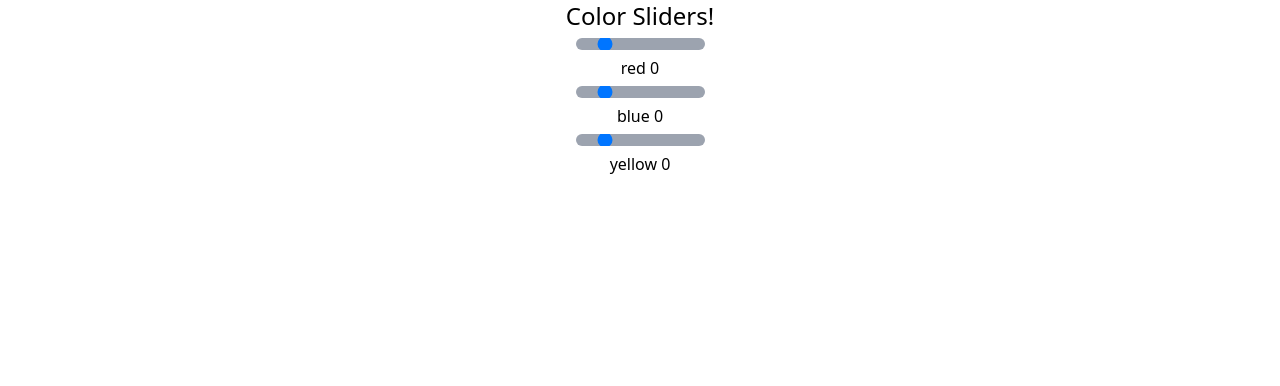
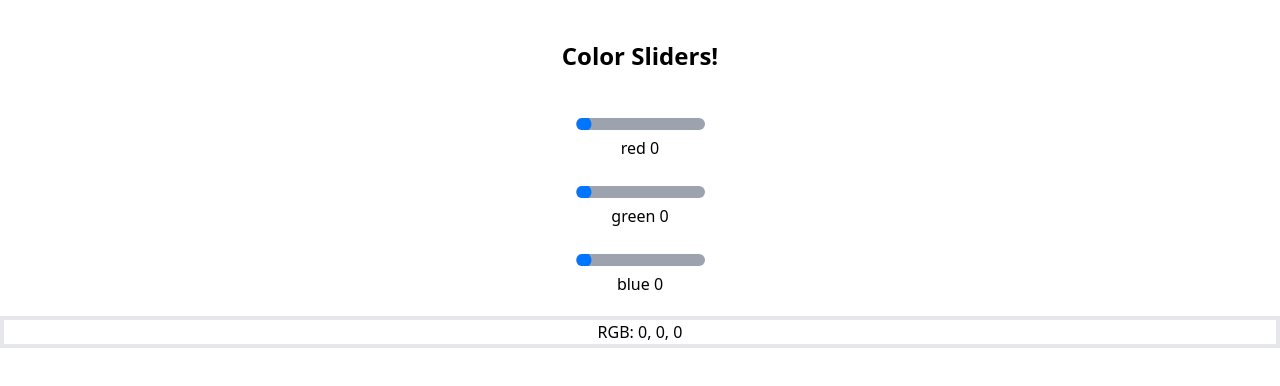
Before and after one commit to AnthonyKrueger/color-sliders-react, a React (Create React App) app: page / in a window 1280 px wide. Shown: the top 386 px of the page. Built offline with nearby package versions, Linux system fonts and the light colour scheme.

Commit message:
working color slider component

```diff
--- a/src/components/ColorBrowser.js
+++ b/src/components/ColorBrowser.js
@@ -1,17 +1,19 @@
 import Slider from "./Slider"
+import Output from "./Output"
 import React, { useState } from 'react'
 
 export default function ColorBrowser () {
 
-    const [red, setRed] = useState(0)
-    const [blue, setBlue] = useState(0)
-    const [yellow, setYellow] = useState(0)
-
+    const [colorValues, setVal] = useState({"red": 0, "blue": 0, "green": 0})
+    function updateColors (name, value) {
+        setVal({...colorValues, [name]: value})
+    }
     return (
-        <div>
-            <Slider name="red" val={red} set={setRed} />
-            <Slider name="blue" val={blue} set={setBlue} />
-            <Slider name="yellow" val={yellow} set={setYellow} />
+        <div className="space-y-5 mx-auto container">
+            <Slider name="red" val={colorValues.red} set={updateColors} />
+            <Slider name="green" val={colorValues.green} set={updateColors} />
+            <Slider name="blue" val={colorValues.blue} set={updateColors} />
+            <Output values={colorValues} />
         </div>
     )
 }
--- a/src/components/Header.js
+++ b/src/components/Header.js
@@ -1,7 +1,7 @@
 export default function Header() {
     return (
         <div>
-            <h2 className="text-2xl">Color Sliders!</h2>
+            <h2 className="text-2xl my-10 font-bold">Color Sliders!</h2>
         </div>
     )
 }
--- a/src/components/Output.js
+++ b/src/components/Output.js
@@ -0,0 +1,8 @@
+export default function Output ({values}) {
+    const {red, green, blue} = values
+    return (
+        <div className="box-border border-4">
+            <h2>RGB: {red}, {green}, {blue}</h2>
+        </div>
+    )
+}
--- a/src/components/Slider.js
+++ b/src/components/Slider.js
@@ -1,7 +1,7 @@
 export default function Slider({name, val, set}) {
 
     const handleChange = function(event) {
-        set(event.target.value);
+        set(name, event.target.value);
       }
 
     return (
@@ -10,9 +10,10 @@ export default function Slider({name, val, set}) {
                 <input
                  className="rounded-lg overflow-hidden appearance-none bg-gray-400 h-3 w-128"
                  type="range"
-                 min="1"
+                 min="0"
                  max="255"
                  step="1"
+                 defaultValue="0"
                  onChange={handleChange} />
                 <p>{name} {val}</p>
             </form>
```
